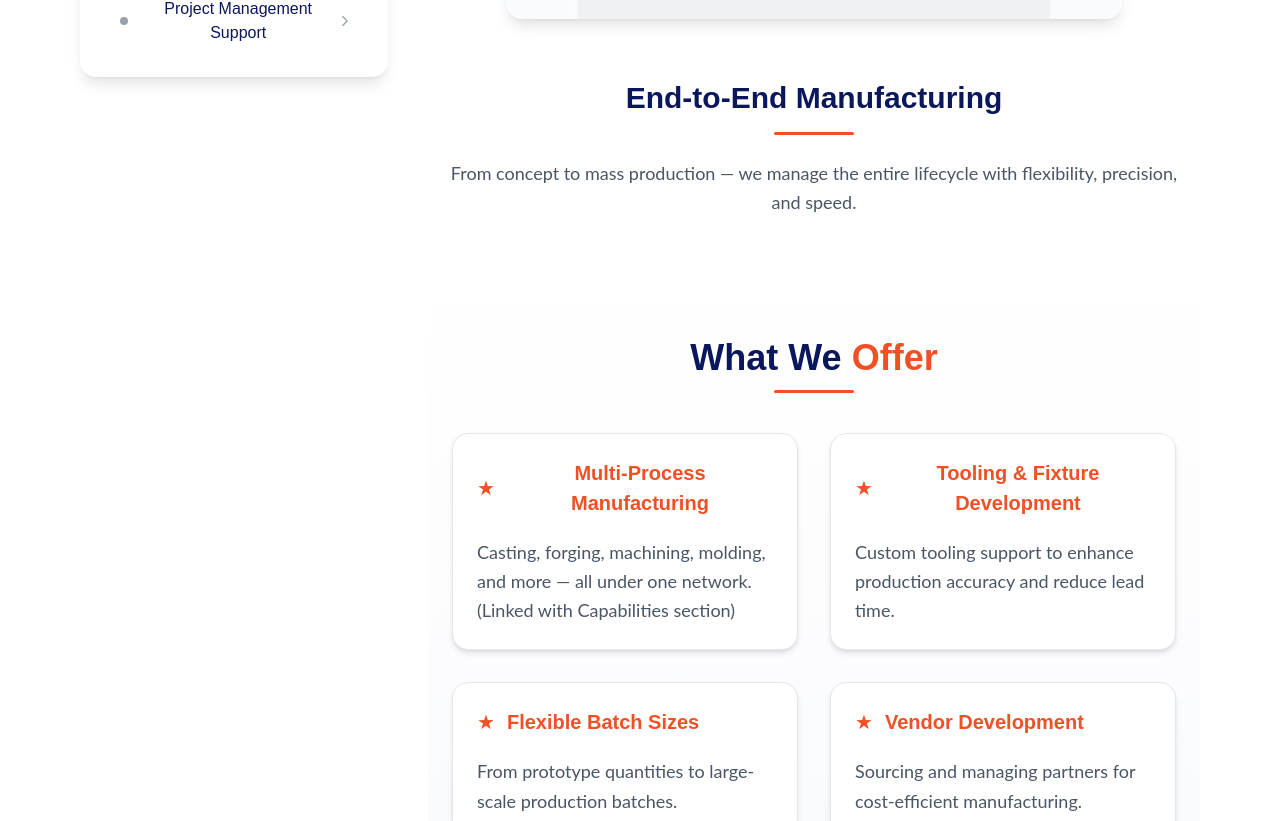
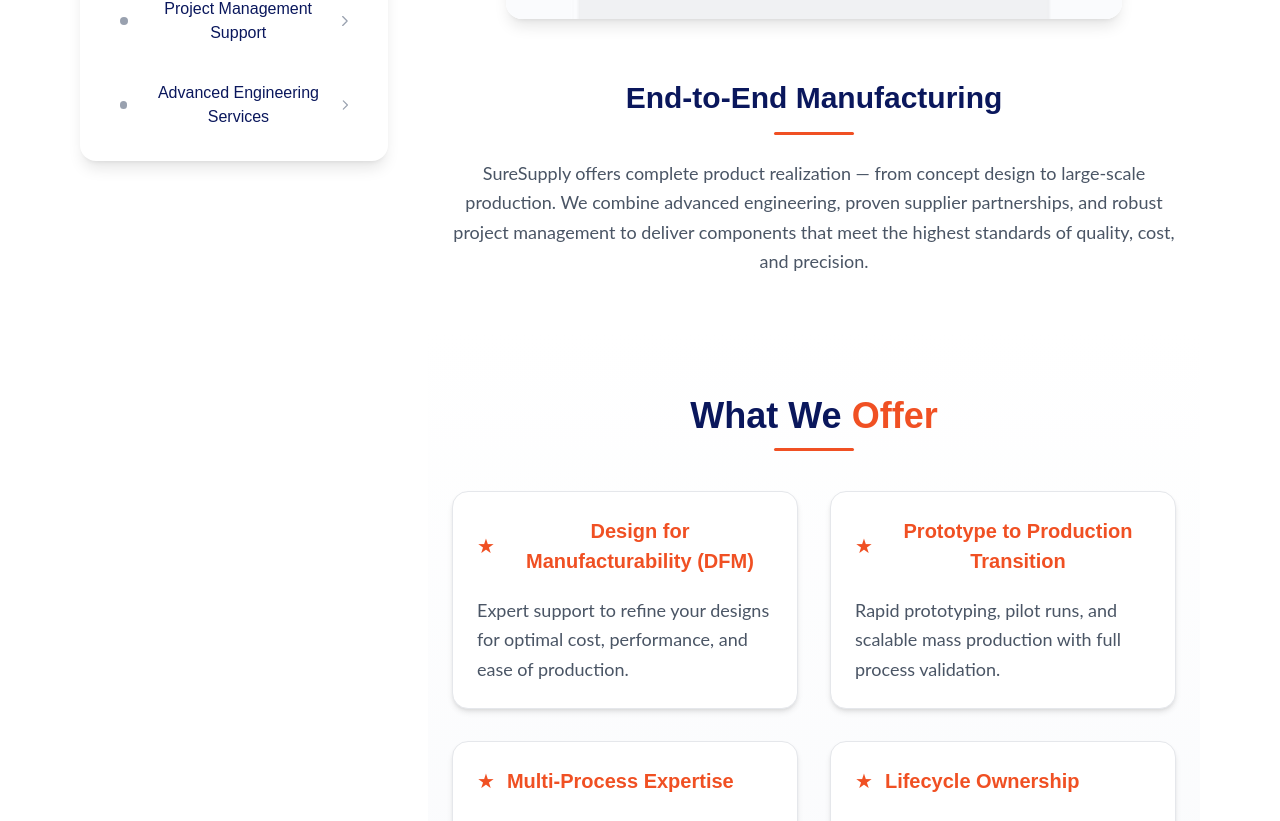
Before and after one commit to IT-Alliance-Tech/SureSupply, a Next.js app: page /ourSolution in a window 1280 px wide. Shown: the part 979-1800 px from the top of the page. Built offline with nearby package versions, Linux system fonts and the light colour scheme.

Commit message:
Updated our solution page content and design

```diff
--- a/src/app/ourSolution/page.js
+++ b/src/app/ourSolution/page.js
@@ -23,6 +23,9 @@
     }, 200);
   };
 
+  // total categories = all solutions + 1 (for advanced services)
+  const totalCategories = [...solutions, { id: "adv", title: "Advanced Engineering Services" }];
+
   return (
     <div className="font-outfit relative">
       {/* ===== HERO SECTION ===== */}
@@ -41,10 +44,7 @@
           </h1>
 
           <div className="text-[14px] sm:text-[18px] font-lato flex justify-center items-center gap-2">
-            <Link
-              href="/"
-              className="hover:text-white transition-colors cursor-pointer"
-            >
+            <Link href="/" className="hover:text-white transition-colors cursor-pointer">
               Home
             </Link>
             <span className="text-[#F05023]">/</span>
@@ -84,7 +84,7 @@
 
             {/* Category List */}
             <ul className="space-y-4">
-              {solutions.map((sol, i) => (
+              {totalCategories.map((sol, i) => (
                 <li key={sol.id}>
                   <button
                     onClick={() => handleCategoryClick(i)}
@@ -112,7 +112,7 @@
               Solution Category
             </div>
             <ul className="space-y-3">
-              {solutions.map((sol, i) => (
+              {totalCategories.map((sol, i) => (
                 <li key={sol.id}>
                   <button
                     onClick={() => handleCategoryClick(i)}
@@ -132,20 +132,14 @@
                     </div>
                     <svg
                       className={`w-4 h-4 transition-transform duration-300 ${
-                        active === i
-                          ? "rotate-90 text-[#F05023]"
-                          : "text-gray-400"
+                        active === i ? "rotate-90 text-[#F05023]" : "text-gray-400"
                       }`}
                       fill="none"
                       stroke="currentColor"
                       strokeWidth="2"
                       viewBox="0 0 24 24"
                     >
-                      <path
-                        strokeLinecap="round"
-                        strokeLinejoin="round"
-                        d="M9 5l7 7-7 7"
-                      />
+                      <path strokeLinecap="round" strokeLinejoin="round" d="M9 5l7 7-7 7" />
                     </svg>
                   </button>
                 </li>
@@ -155,10 +149,9 @@
         </div>
 
         {/* ===== RIGHT CONTENT ===== */}
-        <div
-          ref={mainSectionRef}
-          className="col-span-7 flex flex-col gap-14 items-center w-full relative"
-        >
+        <div ref={mainSectionRef} className="col-span-7 flex flex-col gap-14 items-center w-full relative">
+          {active < solutions.length ? (
+            <>
               {/* ===== IMAGE ===== */}
               <div className="flex justify-center w-full px-2 sm:px-6">
                 <div className="relative w-full sm:w-[80%] lg:w-[85%] max-w-[900px] h-[220px] sm:h-[350px] rounded-2xl overflow-hidden shadow-lg hover:shadow-2xl transition-all duration-500">
@@ -196,16 +189,12 @@
                       key={idx}
                       className="flex flex-col gap-3 p-5 sm:p-6 bg-white border border-gray-200 rounded-2xl shadow-md hover:shadow-xl hover:-translate-y-2 transition-all duration-500"
                     >
-        {/* Icon and title in a row */}
                       <div className="flex items-center gap-3 mb-2">
-          {/* <div className="flex items-center justify-center w-12 h-12 bg-[#F05023]/10 rounded-full"> */}
                         <span className="text-[#F05023] text-xl">★</span>
-          {/* </div> */}
                         <h4 className="text-[#F05023] font-outfit font-semibold text-[18px] sm:text-[20px]">
                           {item.title}
                         </h4>
                       </div>
-
                       <p className="text-gray-600 text-[16px] sm:text-[18px] leading-relaxed font-lato text-left">
                         {item.desc}
                       </p>
@@ -213,9 +202,9 @@
                   ))}
                 </div>
               </section>
-
-
-          {/* ===== ADVANCED SERVICES ===== */}
+            </>
+          ) : (
+            /* ===== ADVANCED SERVICES (STATIC) ===== */
             <section className="mt-12 bg-gray-50 py-12 px-4 sm:px-8 rounded-2xl shadow-sm text-center w-full">
               <h3 className="text-3xl sm:text-4xl font-outfit font-bold text-[#0A175C] mb-3">
                 ADVANCED <span className="text-[#F05023]">ENGINEERING SERVICES</span>
@@ -245,6 +234,7 @@
                 ))}
               </div>
             </section>
+          )}
         </div>
       </section>
     </div>
--- a/src/components/solutionContent.js
+++ b/src/components/solutionContent.js
@@ -1,5 +1,3 @@
-// components/solutionContent.js
-
 // ===== MAIN SOLUTION IMAGES =====
 import solutionImg1 from "../../public/solutions/dummy1.png";
 import solutionImg2 from "../../public/solutions/dummy1.png";
@@ -20,27 +18,27 @@
     title: "End-to-End Manufacturing",
     image: solutionImg1,
     shortDesc:
-      "From concept to mass production — we manage the entire lifecycle with flexibility, precision, and speed.",
+      "SureSupply offers complete product realization — from concept design to large-scale production. We combine advanced engineering, proven supplier partnerships, and robust project management to deliver components that meet the highest standards of quality, cost, and precision.",
     whatWeOffer: [
       {
         img: sub1,
-        title: "Multi-Process Manufacturing",
-        desc: "Casting, forging, machining, molding, and more — all under one network. (Linked with Capabilities section)",
+        title: "Design for Manufacturability (DFM)",
+        desc: "Expert support to refine your designs for optimal cost, performance, and ease of production.",
       },
       {
         img: sub2,
-        title: "Tooling & Fixture Development",
-        desc: "Custom tooling support to enhance production accuracy and reduce lead time.",
+        title: "Prototype to Production Transition",
+        desc: "Rapid prototyping, pilot runs, and scalable mass production with full process validation.",
       },
       {
         img: sub3,
-        title: "Flexible Batch Sizes",
-        desc: "From prototype quantities to large-scale production batches.",
+        title: "Multi-Process Expertise",
+        desc: "Access to CNC machining, molding, casting, fabrication, finishing, and assembly — all under one platform.",
       },
       {
         img: sub4,
-        title: "Vendor Development",
-        desc: "Sourcing and managing partners for cost-efficient manufacturing.",
+        title: "Lifecycle Ownership",
+        desc: "End-to-end traceability and accountability from RFQ to delivery, ensuring consistent outcomes across batches.",
       },
     ],
   },
@@ -49,27 +47,27 @@
     title: "Inventory Management",
     image: solutionImg2,
     shortDesc:
-      "Optimized and lean supply chain management ensuring uninterrupted production flow.",
+      "We help you maintain a resilient and lean supply chain with intelligent inventory systems tailored to your production dynamics. Our goal is to reduce idle capital, prevent shortages, and ensure materials and components are always available when needed.",
     whatWeOffer: [
       {
         img: sub1,
-        title: "JIT & VMI Programs",
-        desc: "Just-in-Time and Vendor Managed Inventory for lean operations.",
+        title: "Just-in-Time & Kanban Systems",
+        desc: "Delivery synchronized with your production schedules to minimize inventory holding and maximize efficiency.",
       },
       {
         img: sub2,
-        title: "Real-Time Tracking",
-        desc: "Monitor stock levels and movement with warehouse management systems.",
+        title: "Vendor Managed Inventory (VMI)",
+        desc: "Automated replenishment based on real-time consumption and forecast data.",
       },
       {
         img: sub3,
-        title: "Strategic Stocking",
-        desc: "Stock planning for domestic and export requirements.",
+        title: "Safety & Buffer Stock Programs",
+        desc: "Strategic stocking for critical or high-turnover components to ensure continuity in production.",
       },
       {
         img: sub4,
-        title: "Packaging & Barcoding",
-        desc: "Customized packaging and barcoding for easy identification.",
+        title: "Smart Inventory Tracking",
+        desc: "Digitally monitored stock levels with batch traceability, shelf-life monitoring, and location mapping.",
       },
     ],
   },
@@ -78,27 +76,27 @@
     title: "Logistics & Delivery",
     image: solutionImg3,
     shortDesc:
-      "We handle global logistics for timely, cost-optimized, and safe product delivery.",
+      "SureSupply ensures every shipment arrives on time, intact, and optimized for cost and reliability. Our logistics ecosystem integrates technology, planning, and partnerships to guarantee seamless movement of materials — from supplier to your production floor, anywhere in the world.",
     whatWeOffer: [
       {
         img: sub1,
-        title: "Domestic & Export Logistics",
-        desc: "Seamless coordination for global shipping.",
+        title: "Global Delivery Network",
+        desc: "Established logistics channels for domestic and international distribution with end-to-end reliability.",
       },
       {
         img: sub2,
-        title: "Consolidated Shipments",
-        desc: "Multi-location dispatch and freight optimization.",
+        title: "Engineered Packaging Solutions",
+        desc: "Custom-designed packaging for mechanical, electronic, and delicate components ensuring zero damage in transit.",
       },
       {
         img: sub3,
-        title: "Freight Optimization",
-        desc: "Smart packaging and route planning to reduce cost.",
+        title: "Optimized Freight Planning",
+        desc: "Multi-mode transport options (air, sea, surface) with route and cost optimization for time-sensitive deliveries.",
       },
       {
         img: sub4,
-        title: "Tracking & Documentation",
-        desc: "Transparent updates and complete export compliance.",
+        title: "Real-Time Shipment Visibility",
+        desc: "Tracking dashboards, proactive updates, and proof-of-delivery confirmations for complete transparency.",
       },
     ],
   },
@@ -107,27 +105,27 @@
     title: "Quality Assurance",
     image: solutionImg4,
     shortDesc:
-      "Every part is inspected and certified to meet the highest industry standards.",
+      "At SureSupply, quality isn’t an inspection step — it’s a mindset embedded into every process. We combine in-house precision testing, supplier audits, and certified third-party validation to ensure each component meets or exceeds your specifications.",
     whatWeOffer: [
       {
         img: sub1,
-        title: "Comprehensive Testing",
-        desc: "Dimensional, metallurgical, and performance testing with NABL certification.",
+        title: "Advanced Metrology Capabilities",
+        desc: "3D CMM measurement, surface finish testing, profile measurement, and dimensional validation.",
       },
       {
         img: sub2,
-        title: "Global Quality Standards",
-        desc: "PPAP, FMEA, and SPC compliance documentation.",
+        title: "Material & Reliability Testing",
+        desc: "Tensile, hardness, and chemical composition tests through accredited third-party labs.",
       },
       {
         img: sub3,
-        title: "Continuous Improvement",
-        desc: "Root cause analysis and CAPA-driven improvements.",
+        title: "Supplier Quality Framework",
+        desc: "Regular process audits, PPAP submissions, and statistical process control (SPC) monitoring.",
       },
       {
         img: sub4,
-        title: "Third-Party Verification",
-        desc: "Independent audits and lab tests to ensure reliability.",
+        title: "Zero-Defect Manufacturing Culture",
+        desc: "Root cause analysis, FMEA reviews, and continuous improvement initiatives built into every project.",
       },
     ],
   },
@@ -136,27 +134,27 @@
     title: "Project Management Support",
     image: solutionImg5,
     shortDesc:
-      "Dedicated project coordination ensuring delivery, cost, and quality targets are met efficiently.",
+      "We go beyond manufacturing coordination — we provide full-cycle project management that integrates engineering, procurement, quality, and logistics into one cohesive flow. Each project is monitored through defined KPIs to ensure delivery on time, within cost, and to specification.",
     whatWeOffer: [
       {
         img: sub1,
-        title: "Dedicated Project Leads",
-        desc: "One point of contact for every client project.",
+        title: "Dedicated Project Managers",
+        desc: "Single point of contact managing suppliers, schedules, and communication for total accountability.",
       },
       {
         img: sub2,
-        title: "Real-Time Tracking",
-        desc: "Milestone-based progress visibility and status reports.",
+        title: "Comprehensive Planning & Reporting",
+        desc: "Gantt-based timelines, progress dashboards, and regular milestone tracking.",
       },
       {
         img: sub3,
-        title: "Cross-Team Collaboration",
-        desc: "Smooth coordination between design, production, and QA teams.",
+        title: "Cross-Functional Expertise",
+        desc: "Integration of engineering, quality, supply chain, and commercial teams for end-to-end control.",
       },
       {
         img: sub4,
-        title: "Change Management",
-        desc: "Managing technical updates and documentation during project lifecycle.",
+        title: "Continuous Performance Reviews",
+        desc: "Periodic reviews on cost, delivery, and quality metrics with proactive risk mitigation strategies.",
       },
     ],
   },
```
Also changed, not shown: 1 other file (tests, documents, lock files or other folders). Lines whose indentation alone changed are shown as unchanged.
